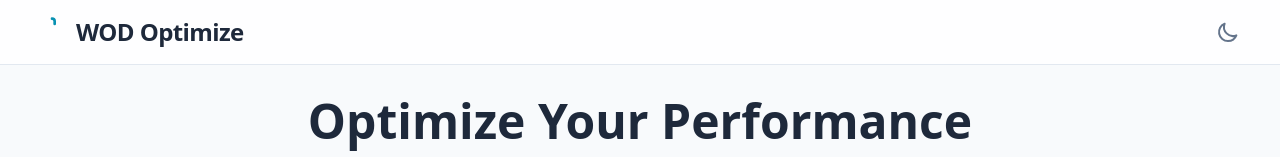
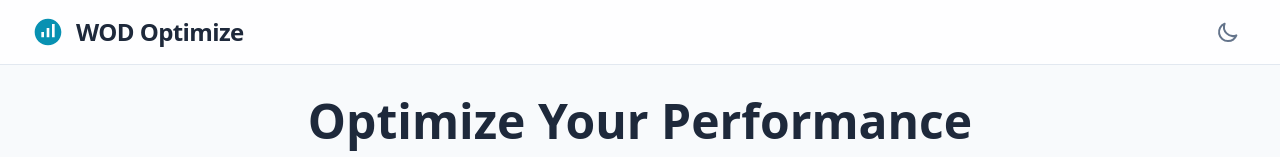
Before and after one commit to RonFrontDev/WOD-Optimize, a React (Vite) app: page / in a window 1280 px wide. Shown: the top 157 px of the page. Built offline with nearby package versions, Linux system fonts and the light colour scheme; no server answers.

Commit message:
feat(header): Use LogoIcon instead of BarbellIcon
Replaces the BarbellIcon with the newly created LogoIcon in the application header. This change updates the visual representation of the brand in the navigation bar.

```diff
--- a/components/Header.tsx
+++ b/components/Header.tsx
@@ -1,5 +1,5 @@
 import React from 'react';
-import { BarbellIcon } from './Icons';
+import { LogoIcon } from './Icons';
 import ThemeToggle from './ThemeToggle';
 
 interface HeaderProps {
@@ -16,7 +16,7 @@ export default function Header({ onGoHome }: HeaderProps): React.JSX.Element {
             className="flex items-center focus:outline-none focus:ring-2 focus:ring-brand-primary rounded-lg p-1 -ml-1 transition-transform transform hover:scale-105"
             aria-label="Go to homepage"
           >
-            <BarbellIcon className="h-8 w-8 text-brand-primary" />
+            <LogoIcon className="h-8 w-8 text-brand-primary" />
             <span className="ml-3 text-2xl font-bold text-text-primary dark:text-dark-text-primary tracking-tight">WOD Optimize</span>
           </button>
           <div className="flex items-center">
--- a/components/Icons.tsx
+++ b/components/Icons.tsx
@@ -4,9 +4,28 @@ interface IconProps {
     className?: string;
 }
 
+export const LogoIcon = ({ className = 'w-6 h-6' }: IconProps) => (
+  <svg
+    xmlns="http://www.w3.org/2000/svg"
+    viewBox="0 0 24 24"
+    fill="currentColor"
+    className={className}
+    role="img"
+    aria-labelledby="wod-optimize-logo-title"
+  >
+    <title id="wod-optimize-logo-title">WOD Optimize Logo</title>
+    <desc>An icon showing an upward bar chart inside a circle, representing performance optimization within fitness.</desc>
+    <path
+      fillRule="evenodd"
+      clipRule="evenodd"
+      d="M12 22C17.5228 22 22 17.5228 22 12C22 6.47715 17.5228 2 12 2C6.47715 2 2 6.47715 2 12C2 17.5228 6.47715 22 12 22ZM7 16V12H9V16H7ZM11 16V9H13V16H11ZM15 16V6H17V16H15Z"
+    />
+  </svg>
+);
+
 export const BarbellIcon = ({ className = 'w-6 h-6' }: IconProps) => (
     <svg xmlns="http://www.w3.org/2000/svg" className={className} fill="none" viewBox="0 0 24 24" stroke="currentColor" strokeWidth={2}>
-        <path strokeLinecap="round" strokeLinejoin="round" d="M17 6V4a2 2 0 00-2-2h- cambiamento su 2a2 2 0 00-2 2v2m4 0h-4m4 12v2a2 2 0 01-2 2h- cambiamento su 2a2 2 0 01-2-2v-2m4 0h-4M5 6h14M5 18h14" />
+        <path strokeLinecap="round" strokeLinejoin="round" d="M17 6V4a2 2 0 00-2-2h-2a2 2 0 00-2 2v2m4 0h-4m4 12v2a2 2 0 01-2 2h-2a2 2 0 01-2-2v-2m4 0h-4M5 6h14M5 18h14" />
     </svg>
 );
 
```
